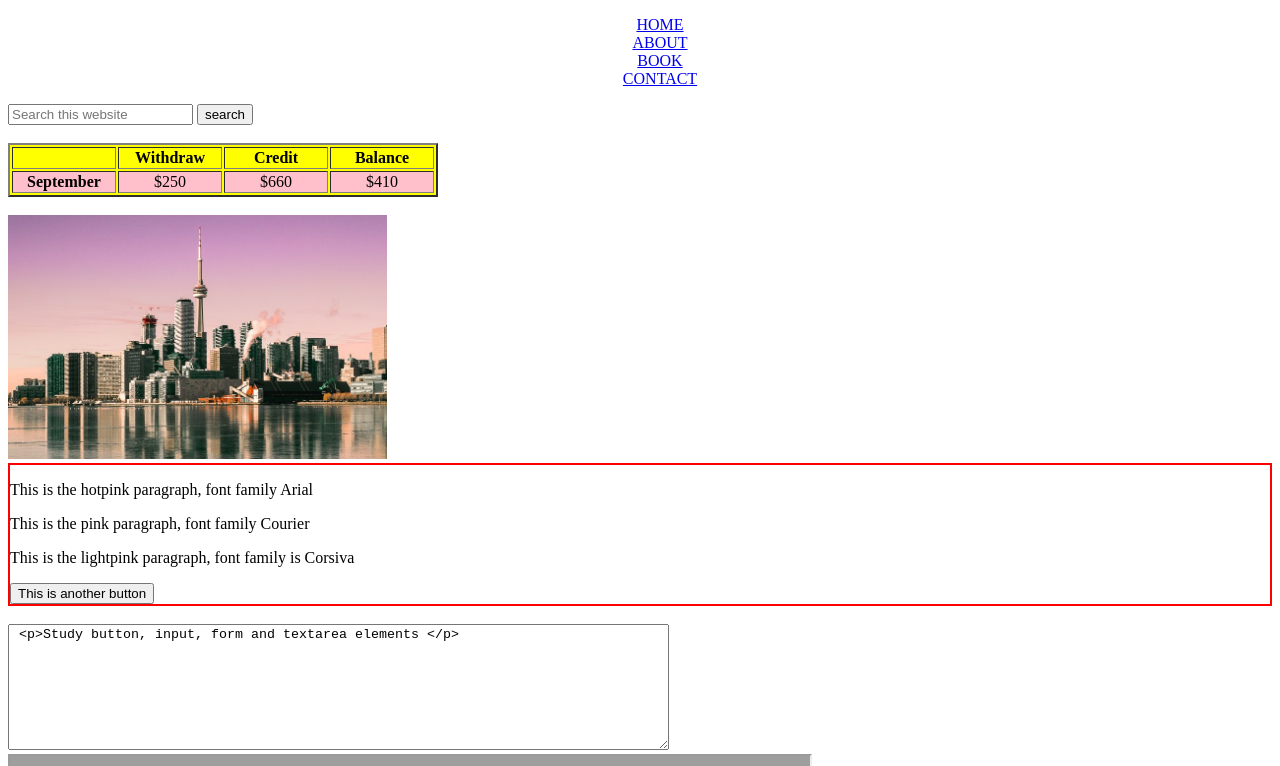
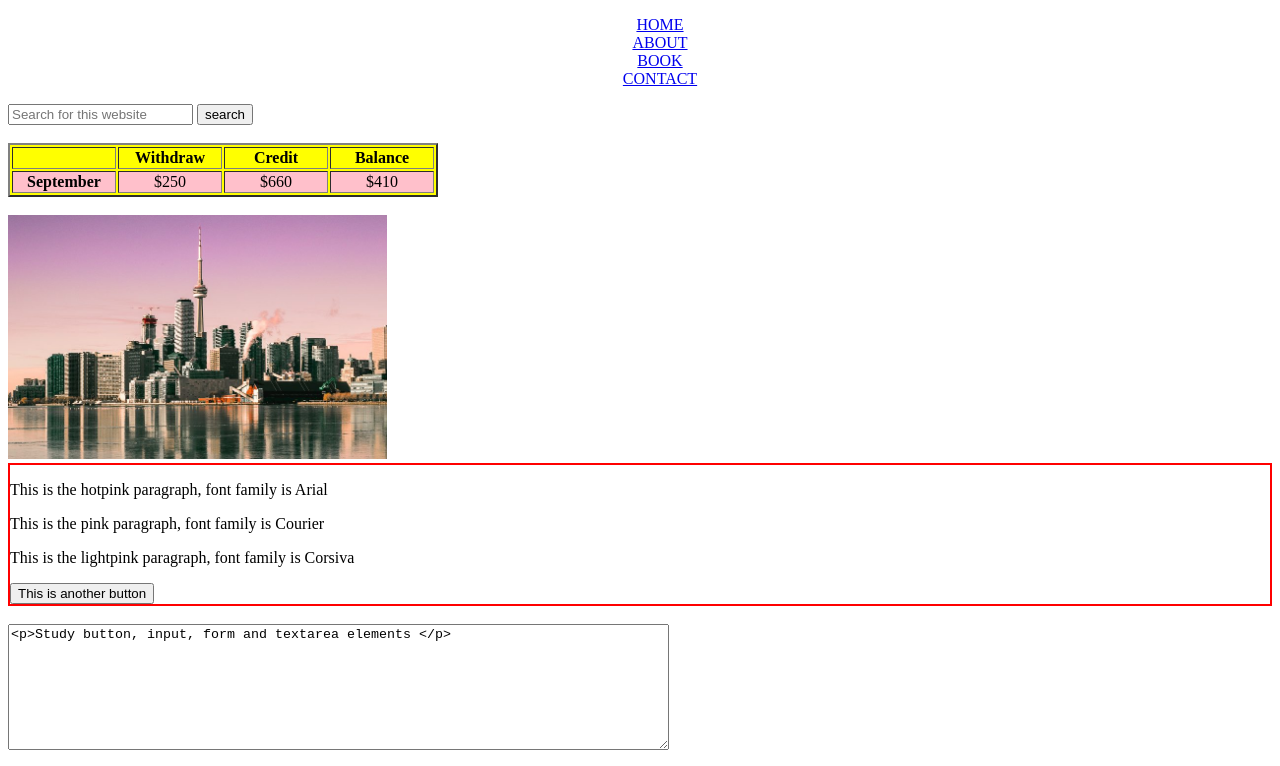
Before and after one commit to rafaela-alba/rafaela-alba.github.io, a plain HTML site: page Assignment2.html in a window 1280 px wide. Shown: the top 766 px of the page. Drawn offline with Linux system fonts and the light colour scheme; grey boxes are pictures that could not be loaded.

Commit message:
Add files via upload

```diff
--- a/Assignment2.html
+++ b/Assignment2.html
@@ -16,9 +16,9 @@
     </ul>
 
     <form class="" action="index.html" method="post">
-      <input type="search" name="search" value=""
-      placeholder="Search this website">
-      <input type="submit" name="" value="search">
+      <input type="search" name="search"
+      placeholder="Search for this website">
+      <input type="submit" value="search">
     </form><br>
 
     <table border="2px" bgcolor="yellow">
@@ -36,15 +36,18 @@
 
     <img src="media/toronto skyline.jpg" alt="Picture of a Skyline" width="30%">
 
-    <div class="" style="border:2px; border-style:solid; border-color:red;">
+    <div style="border:2px; border-style:solid; border-color:red;">
       <p >
-      This is the hotpink paragraph, font family Arial</p>
-      <p>This is the pink paragraph, font family Courier</p>
+      This is the hotpink paragraph, font family is Arial</p>
+      <p>This is the pink paragraph, font family is Courier</p>
       <p>This is the lightpink paragraph, font family is Corsiva</p>
       <button type="button" name="button">This is another button</button>
     </div> <br>
 
-    <textarea name="name" rows="8" cols="80"> <p>Study button, input, form and textarea elements </p> </textarea><br>
+    <div style="margin-bottom:15px;">
+      <textarea name="name" rows="8" cols="80">&lt;p>Study button, input, form and textarea elements &lt;/p>
+      </textarea>
+    </div>
 
     <iframe src="https://rafaela-alba.github.io/Assignment1" width="800" height="400"></iframe>
 
```
